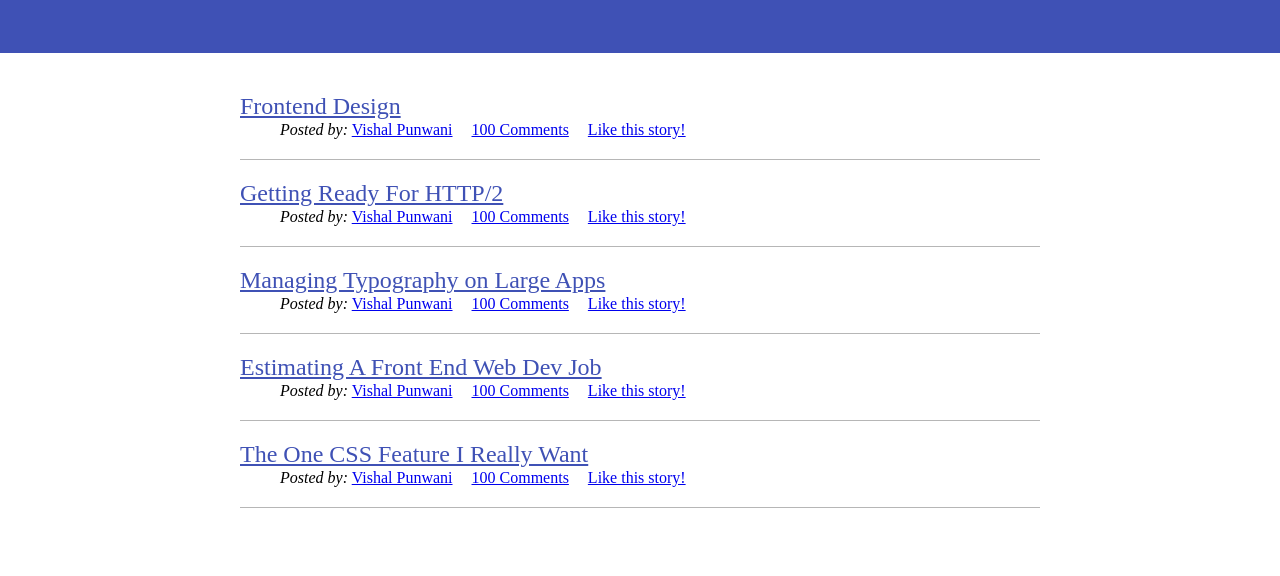
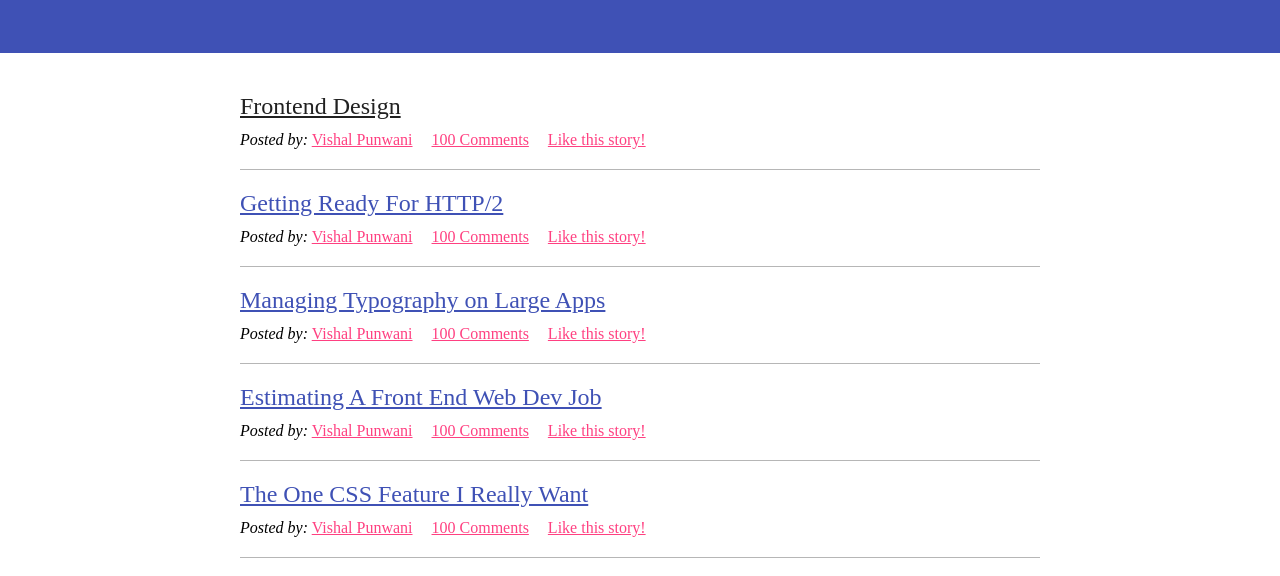
Before and after one commit to VishAlSahim/FrontEndNewsScreencast, a plain HTML site: page index.html in a window 1280 px wide. Both pictures are taken after a click on the link "Frontend Design". Shown: the part 100-676 px from the top of the page. Drawn offline with Linux system fonts and the light colour scheme.

Commit message:
Added fonts and colors to links

```diff
--- a/index.html
+++ b/index.html
@@ -3,6 +3,8 @@
   <head>
       <title>Front-end News</title>
       <meta charset='utf-8' />
+      <link href="https://fonts.googleapis.com/css?family=Montserrat" rel="stylesheet">
+      <link href="https://fonts.googleapis.com/css?family=Lato" rel="stylesheet">
       <link rel='stylesheet' href='normalize.css' />
       <link rel='stylesheet' href='main.css' />
   </head>
--- a/main.css
+++ b/main.css
@@ -39,7 +39,9 @@ body {
 
 .news-link {
   color: #3f51b5;
+  display: block;
   font-size: 24px;
+  margin-bottom: 10px;
 }
 
 .container {
@@ -62,10 +64,16 @@ p {
 }
 
 a {
-
+  color: #ff4081;
 }
 
-ol {
+a:active,
+a:hover,
+a:focus {
+  color: #212121;
+}
+
+ol, ul {
   margin: 0;
   padding: 0;
   list-style-type: none;
```
